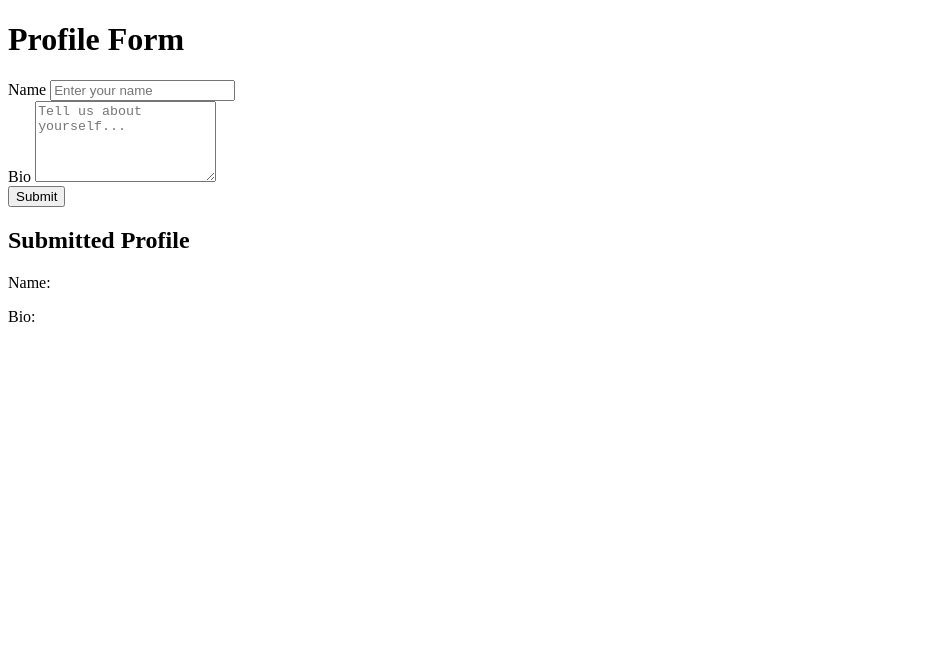
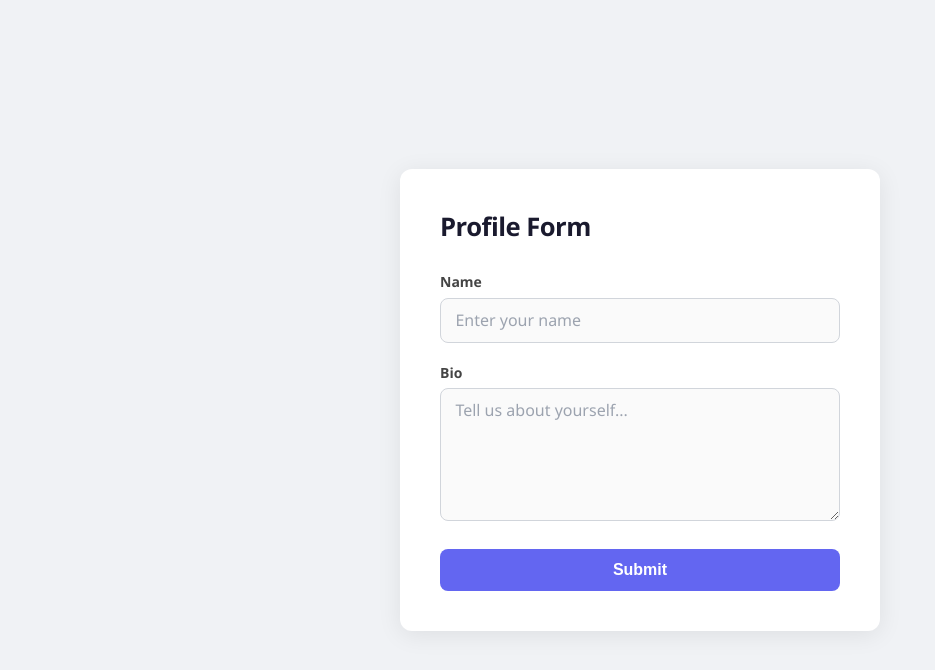
Before and after one commit to Terdoo-M/simple-form-project, a plain HTML site: page index.html in a window 1280 px wide. Shown: the whole page, without its empty margins (0-935 px from the left). Drawn offline with Linux system fonts and the light colour scheme.

Commit message:
fix: link CSS stylesheet to HTML

```diff
--- a/index.html
+++ b/index.html
@@ -2,9 +2,10 @@
 <html lang="en">
 <head>
   <meta charset="UTF-8" />
+
   <meta name="viewport" content="width=device-width, initial-scale=1.0" />
   <title>Profile Form</title>
-  <link rel="stylesheet" />
+  <link rel="stylesheet" href="styles.css" />
 </head>
 <body>
   <div class="container">
```
